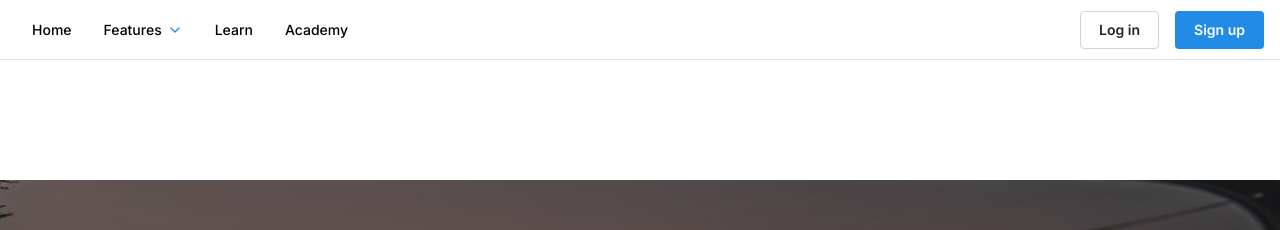
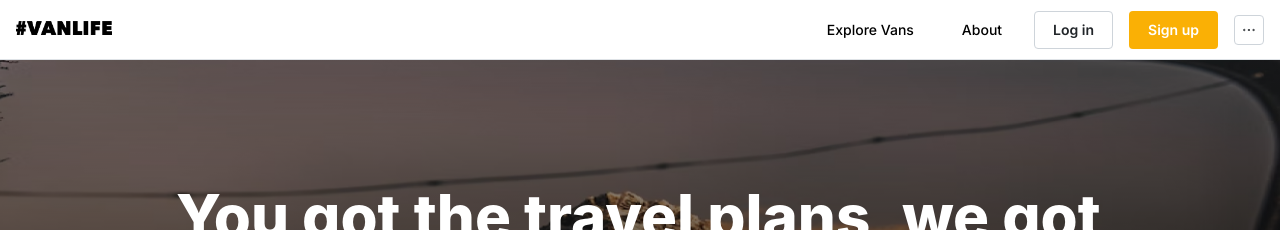
Before and after one commit to charlesoller/VANLIFE-NEXTJS, a Next.js app: page / in a window 1280 px wide. Shown: the top 230 px of the page. Built offline with nearby package versions, Linux system fonts and the light colour scheme; no server answers; the database is empty.

Commit message:
dropdown added

```diff
--- a/app/components/CarouselCard.tsx
+++ b/app/components/CarouselCard.tsx
@@ -29,7 +29,7 @@ export default function Card({ image, title, category, children }: CardProps) {
           </Title>
         </div>
         <Link href="/vans">
-          <Button variant="gradient" gradient={{ from: 'yellow', to: 'orange', deg: 90 }}>
+          <Button variant="gradient" gradient={{ from: 'yellow', to: 'orange', deg: 90 }} radius='lg'>
               {children}
           </Button>
         </Link>
--- a/app/components/Header.tsx
+++ b/app/components/Header.tsx
@@ -1,151 +1,45 @@
-"use client"
-
 import {
-    HoverCard,
     Group,
     Button,
-    UnstyledButton,
-    Text,
-    SimpleGrid,
-    ThemeIcon,
-    Anchor,
-    Divider,
-    Center,
-    Box,
-    Burger,
-    Drawer,
-    Collapse,
-    ScrollArea,
-    rem,
-    useMantineTheme,
   } from '@mantine/core';
-//   import { MantineLogo } from '@mantine/ds';
-  import { useDisclosure } from '@mantine/hooks';
-  import {
-    IconNotification,
-    IconCode,
-    IconBook,
-    IconChartPie3,
-    IconFingerprint,
-    IconCoin,
-    IconChevronDown,
-  } from '@tabler/icons-react';
+
+  import VanLifeLogo from "../../public/static/vanlife_logo.png"
+  import Image from 'next/image';
+  import Link from 'next/link';
+
+  import { UserMenu } from './UserMenu';
+
   import classes from '../modules/Header.module.css';
 
-  export default function Header() {
-    const [drawerOpened, { toggle: toggleDrawer, close: closeDrawer }] = useDisclosure(false);
-    const [linksOpened, { toggle: toggleLinks }] = useDisclosure(false);
-    const theme = useMantineTheme();
+  export default function Header({user}) {
+    return (
+        <header className={classes.header}>
+          <Group h="100%">
+            <Link href="/" className={classes.logo}>
+                <Image className={classes.logo__size} src={VanLifeLogo} alt="The text logo of #VANLIFE in bolded, capitalized letters." />
+            </Link>
+                <Group h="100%" ml="auto">
+                    <Link href="/vans" className={classes.link}>
+                        Explore Vans
+                    </Link>
+                    <Link href="/about" className={classes.link}>
+                        About
+                    </Link>
+                </Group>
 
-    return (
-      <Box pb={120}>
-        <header className={classes.header}>
-          <Group justify="space-between" h="100%">
-            {/* <MantineLogo size={30} /> */}
 
-            <Group h="100%" gap={0} visibleFrom="sm">
-              <a href="#" className={classes.link}>
-                Home
-              </a>
-              <HoverCard width={600} position="bottom" radius="md" shadow="md" withinPortal>
-                <HoverCard.Target>
-                  <a href="#" className={classes.link}>
-                    <Center inline>
-                      <Box component="span" mr={5}>
-                        Features
-                      </Box>
-                      <IconChevronDown
-                        style={{ width: rem(16), height: rem(16) }}
-                        color={theme.colors.blue[6]}
-                      />
-                    </Center>
-                  </a>
-                </HoverCard.Target>
+                <Group>
+                    <Link href="/login" className={classes.auth}>
+                        <Button variant="default">Log in</Button>
+                    </Link>
+                    <Link href="/login" className={classes.auth}>
+                        <Button color="yellow">Sign up</Button>
+                    </Link>
+                </Group>
 
-                <HoverCard.Dropdown style={{ overflow: 'hidden' }}>
-                  <Group justify="space-between" px="md">
-                    <Text fw={500}>Features</Text>
-                    <Anchor href="#" fz="xs">
-                      View all
-                    </Anchor>
-                  </Group>
+                <UserMenu />
 
-                  <Divider my="sm" />
-
-                  <div className={classes.dropdownFooter}>
-                    <Group justify="space-between">
-                      <div>
-                        <Text fw={500} fz="sm">
-                          Get started
-                        </Text>
-                        <Text size="xs" c="dimmed">
-                          Their food sources have decreased, and their numbers
-                        </Text>
-                      </div>
-                      <Button variant="default">Get started</Button>
-                    </Group>
-                  </div>
-                </HoverCard.Dropdown>
-              </HoverCard>
-              <a href="#" className={classes.link}>
-                Learn
-              </a>
-              <a href="#" className={classes.link}>
-                Academy
-              </a>
-            </Group>
-
-            <Group visibleFrom="sm">
-              <Button variant="default">Log in</Button>
-              <Button>Sign up</Button>
-            </Group>
-
-            <Burger opened={drawerOpened} onClick={toggleDrawer} hiddenFrom="sm" />
           </Group>
         </header>
-
-        <Drawer
-          opened={drawerOpened}
-          onClose={closeDrawer}
-          size="100%"
-          padding="md"
-          title="Navigation"
-          hiddenFrom="sm"
-          zIndex={1000000}
-        >
-          <ScrollArea h={`calc(100vh - ${rem(80)})`} mx="-md">
-            <Divider my="sm" />
-
-            <a href="#" className={classes.link}>
-              Home
-            </a>
-            <UnstyledButton className={classes.link} onClick={toggleLinks}>
-              <Center inline>
-                <Box component="span" mr={5}>
-                  Features
-                </Box>
-                <IconChevronDown
-                  style={{ width: rem(16), height: rem(16) }}
-                  color={theme.colors.blue[6]}
-                />
-              </Center>
-            </UnstyledButton>
-            <Collapse in={linksOpened}></Collapse>
-            <a href="#" className={classes.link}>
-              Learn
-            </a>
-            <a href="#" className={classes.link}>
-              Academy
-            </a>
-
-            <Divider my="sm" />
-
-            <Group justify="center" grow pb="xl" px="md">
-              <Button variant="default">Log in</Button>
-              <Button>Sign up</Button>
-            </Group>
-          </ScrollArea>
-        </Drawer>
-      </Box>
     );
   }
--- /dev/null
+++ b/app/components/UserMenu.tsx
@@ -0,0 +1,129 @@
+"use client"
+
+import { Menu, Group, Text, Avatar, useMantineTheme, ActionIcon, rem } from '@mantine/core';
+import {
+  IconLogout,
+  IconHeart,
+  IconStar,
+  IconMessage,
+  IconSettings,
+  IconPlayerPause,
+  IconTrash,
+  IconSwitchHorizontal,
+  IconChevronRight,
+  IconDots,
+} from '@tabler/icons-react';
+
+export function UserMenu() {
+  const theme = useMantineTheme();
+  return (
+    <Group justify="center">
+      <Menu
+        withArrow
+        width={300}
+        position="bottom"
+        transitionProps={{ transition: 'pop' }}
+        withinPortal
+      >
+        <Menu.Target>
+          <ActionIcon variant="default">
+            <IconDots style={{ width: rem(16), height: rem(16) }} stroke={1.5} />
+          </ActionIcon>
+        </Menu.Target>
+        <Menu.Dropdown>
+          <Menu.Item
+            rightSection={
+              <IconChevronRight style={{ width: rem(16), height: rem(16) }} stroke={1.5} />
+            }
+          >
+            <Group>
+              <Avatar
+                radius="xl"
+                src="https://images.unsplash.com/photo-1508214751196-bcfd4ca60f91?ixid=MXwxMjA3fDB8MHxwaG90by1wYWdlfHx8fGVufDB8fHw%3D&ixlib=rb-1.2.1&auto=format&fit=crop&w=255&q=80"
+              />
+
+              <div>
+                <Text fw={500}>Nancy Eggshacker</Text>
+                <Text size="xs" c="dimmed">
+                  neggshaker@mantine.dev
+                </Text>
+              </div>
+            </Group>
+          </Menu.Item>
+
+          <Menu.Divider />
+
+          <Menu.Item
+            leftSection={
+              <IconHeart
+                style={{ width: rem(16), height: rem(16) }}
+                stroke={1.5}
+                color={theme.colors.red[6]}
+              />
+            }
+          >
+            Liked posts
+          </Menu.Item>
+          <Menu.Item
+            leftSection={
+              <IconStar
+                style={{ width: rem(16), height: rem(16) }}
+                stroke={1.5}
+                color={theme.colors.yellow[6]}
+              />
+            }
+          >
+            Saved posts
+          </Menu.Item>
+          <Menu.Item
+            leftSection={
+              <IconMessage
+                style={{ width: rem(16), height: rem(16) }}
+                stroke={1.5}
+                color={theme.colors.blue[6]}
+              />
+            }
+          >
+            Your comments
+          </Menu.Item>
+
+          <Menu.Label>Settings</Menu.Label>
+          <Menu.Item
+            leftSection={<IconSettings style={{ width: rem(16), height: rem(16) }} stroke={1.5} />}
+          >
+            Account settings
+          </Menu.Item>
+          <Menu.Item
+            leftSection={
+              <IconSwitchHorizontal style={{ width: rem(16), height: rem(16) }} stroke={1.5} />
+            }
+          >
+            Change account
+          </Menu.Item>
+          <Menu.Item
+            leftSection={<IconLogout style={{ width: rem(16), height: rem(16) }} stroke={1.5} />}
+          >
+            Logout
+          </Menu.Item>
+
+          <Menu.Divider />
+
+          <Menu.Label>Danger zone</Menu.Label>
+          <Menu.Item
+            leftSection={
+              <IconPlayerPause style={{ width: rem(16), height: rem(16) }} stroke={1.5} />
+            }
+          >
+            Pause subscription
+          </Menu.Item>
+          <Menu.Item
+            color="red"
+            leftSection={<IconTrash style={{ width: rem(16), height: rem(16) }} stroke={1.5} />}
+          >
+            Delete account
+          </Menu.Item>
+        </Menu.Dropdown>
+      </Menu>
+    </Group>
+  );
+}
--- a/app/host/page.jsx
+++ b/app/host/page.jsx
@@ -36,7 +36,6 @@ export default async function Dashboard() {
     }
 
     const vans = await getHostVans();
-    // image, title, category
     const hostVans = vans.map(van => {
         return <Card key={van.id} image={van.imageUrl} title={van.name} category={van.type}>View your van</Card>
     })
--- a/app/layout.tsx
+++ b/app/layout.tsx
@@ -39,8 +39,7 @@ export default async function RootLayout({ children }: LayoutProps) {
         </head>
           <body className={inter.className}>
             <MantineProvider>
-              {/* <NavBar user={data.session?.user}/> */}
-              <Header />
+              <Header user={data.session?.user}/>
                 {children}
               <Footer />
             </MantineProvider>
--- a/app/modules/Header.module.css
+++ b/app/modules/Header.module.css
@@ -1,12 +1,23 @@
-.header {
+  .header {
     height: rem(60px);
     padding-left: var(--mantine-spacing-md);
     padding-right: var(--mantine-spacing-md);
     border-bottom: rem(1px) solid light-dark(var(--mantine-color-gray-3), var(--mantine-color-dark-4));
+    /* background: red; */
+  }
+
+  .logo, .auth {
+    margin: auto 0;
+  }
+
+  .logo__size {
+    width: 6rem;
+    height: auto;
   }
 
   .link {
     display: flex;
+    justify-content: flex-end;
     align-items: center;
     height: 100%;
     padding-left: var(--mantine-spacing-md);
@@ -25,22 +36,3 @@
       background-color: light-dark(var(--mantine-color-gray-0), var(--mantine-color-dark-6));
     }
   }
-
-  .subLink {
-    width: 100%;
-    padding: var(--mantine-spacing-xs) var(--mantine-spacing-md);
-    border-radius: var(--mantine-radius-md);
-
-    @mixin hover {
-      background-color: light-dark(var(--mantine-color-gray-0), var(--mantine-color-dark-7));
-    }
-  }
-
-  .dropdownFooter {
-    background-color: light-dark(var(--mantine-color-gray-0), var(--mantine-color-dark-7));
-    margin: calc(var(--mantine-spacing-md) * -1);
-    margin-top: var(--mantine-spacing-sm);
-    padding: var(--mantine-spacing-md) calc(var(--mantine-spacing-md) * 2);
-    padding-bottom: var(--mantine-spacing-xl);
-    border-top: rem(1px) solid light-dark(var(--mantine-color-gray-1), var(--mantine-color-dark-5));
-  }
```
Also changed, not shown: app/components/Navbar.jsx (deleted, +0 -29 lines), app/host/vans/page.jsx (+29 -14 lines).
